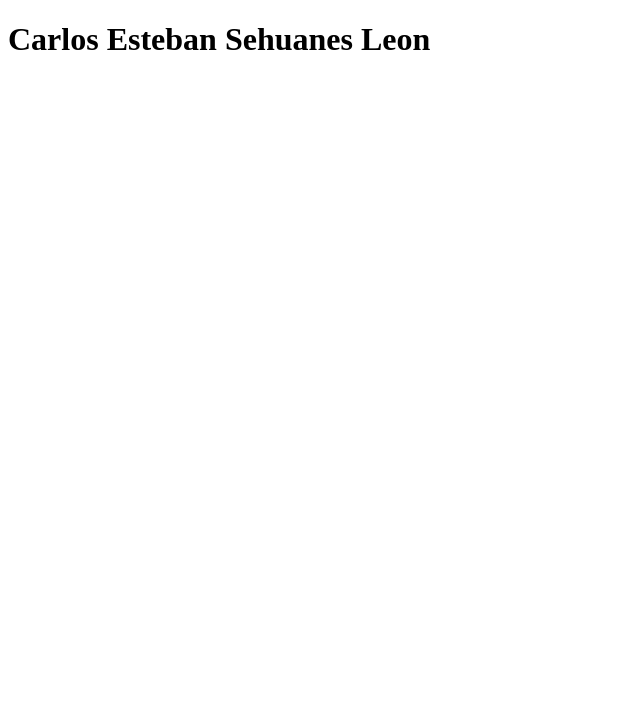
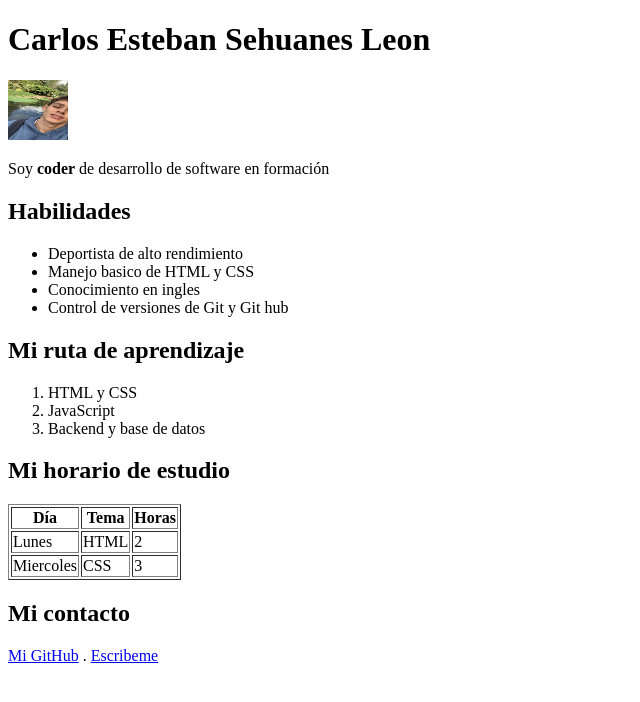
Before and after one commit to sehuanesesteban76-netizen/Portafolio, a plain HTML site: page index.html in a window 1280 px wide. Shown: the whole page, without its empty margins (0-640 px from the left). Drawn offline with Linux system fonts and the light colour scheme.

Commit message:
feat(Diseño-pagina): Le una estructura semantica a mi portafolio y ke agregue una foto sobre mi

```diff
--- a/index.html
+++ b/index.html
@@ -8,7 +8,59 @@
 <body>
     <header>
         <h1>Carlos Esteban Sehuanes Leon</h1>
+        <img src="imagenes/Mi.jpeg" alt="Imagen de Mi" height="60rem" width="60rem">
+
+        <p>Soy <strong>coder</strong> de desarrollo de software en formación</p>
     </header>
 
+    <main>
+        <section>
+        <h2>Habilidades</h2>
+        <ul>
+            <li>Deportista de alto rendimiento</li>
+            <li>Manejo basico de HTML y CSS</li>
+            <li>Conocimiento en ingles</li>
+            <li>Control de versiones de Git y Git hub</li>
+        </ul>
+        </section>
+        <section>
+            <h2>Mi ruta de aprendizaje</h2>
+            <ol>
+                <li>HTML y CSS</li>
+                <li>JavaScript</li>
+                <li>Backend y base de datos</li>
+            </ol>
+        </section>
+        <section>
+            <h2>Mi horario de estudio</h2>
+            <table border="1">
+                <thead>
+                    <tr>
+                        <th>Día</th>
+                        <th>Tema</th>
+                        <th>Horas</th>
+                    </tr>
+                </thead>
+                <tbody>
+                    <tr>
+                        <td>Lunes</td>
+                        <td>HTML</td>
+                        <td>2</td>
+                    </tr>
+                    <tr>
+                        <td>Miercoles</td>
+                        <td>CSS</td>
+                        <td>3</td>
+                    </tr>
+                </tbody>
+            </table>
+        </section>
+        <section>
+            <h2>Mi contacto</h2>
+            <p><a href="https://github.com/sehuanesesteban76-netizen">Mi GitHub</a> .
+            <a href="mailto:sehuanesesteban76@gmail.com">Escribeme</a></p>
+        </section>
+
+    </main>
 </body>
 </html>
```
Also changed, not shown: imagenes/Mi.jpeg (added).
